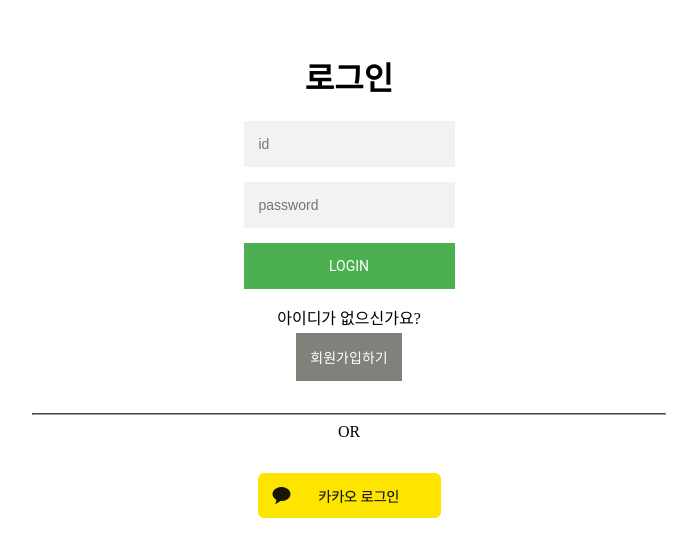
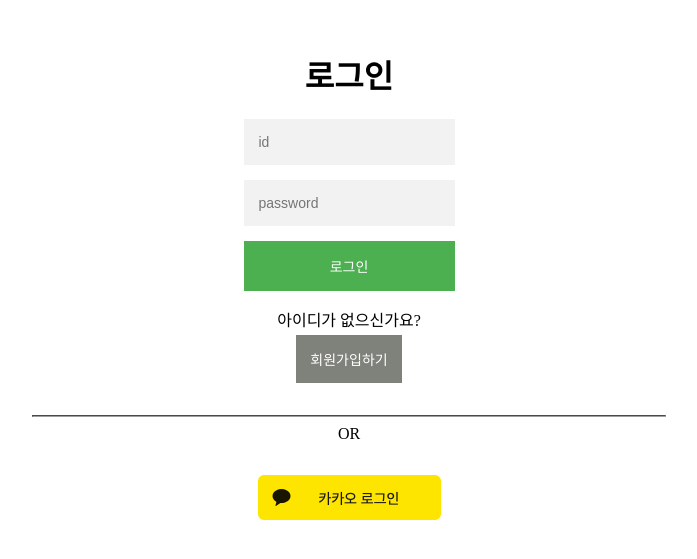
Before and after one commit to sjwhole/diary-frontend-web, a React (Create React App) app: page /login in a window 1280 px wide. Shown: the part 131-690 px from the top of the page, without its empty margins (291-988 px from the left). Built offline with nearby package versions, Linux system fonts and the light colour scheme; no server answers.

Commit message:
refactor: Change submit button text

```diff
--- a/src/pages/LoginPage.jsx
+++ b/src/pages/LoginPage.jsx
@@ -53,7 +53,7 @@
             onChange={handleOnChange}
           />
           <button type="submit" onClick={handleSubmit}>
-            LOGIN
+            로그인
           </button>
           {valid === false && (
             <span>아이디 혹은 비밀번호가 일치하지 않습니다.</span>
```
